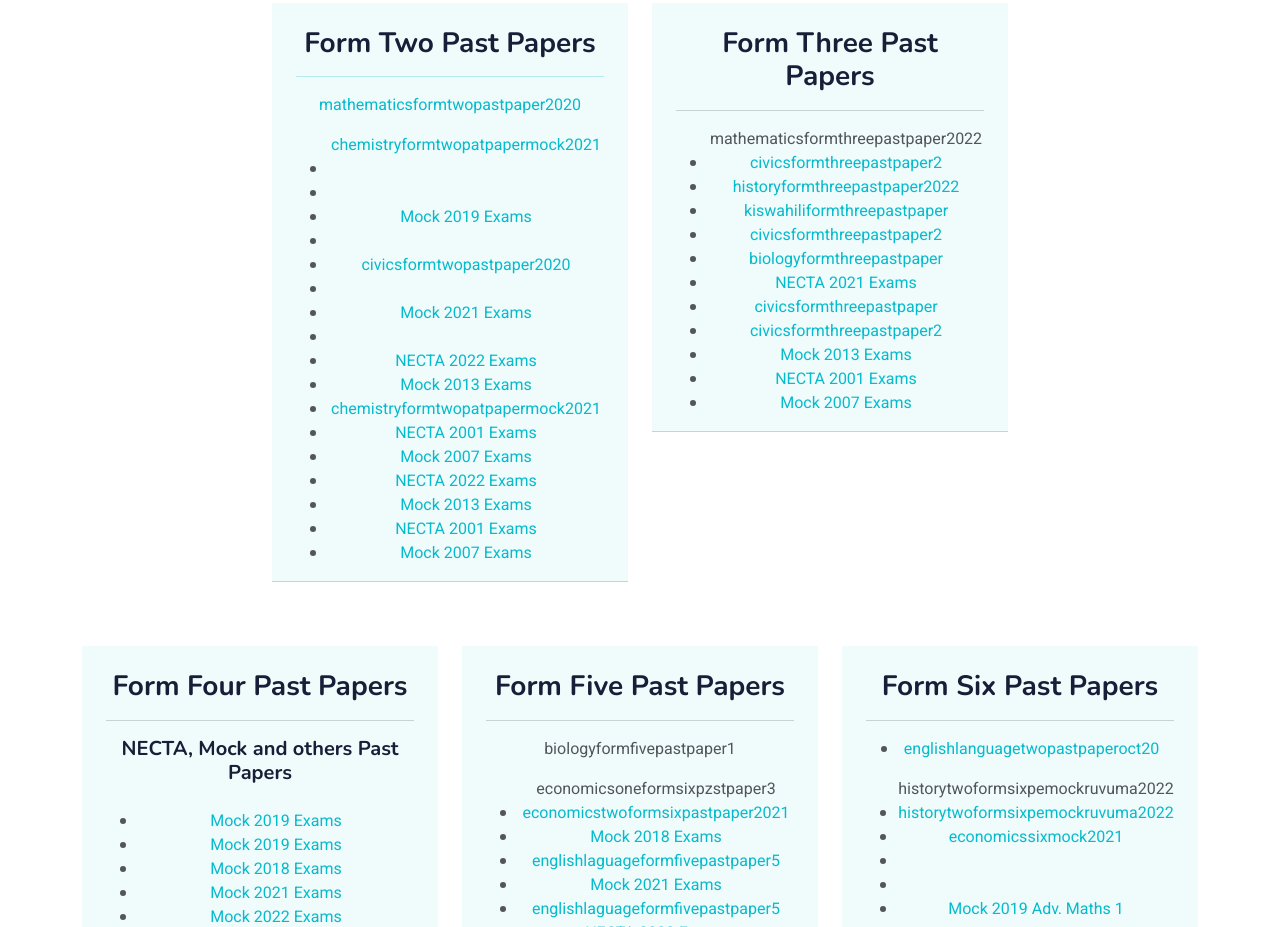
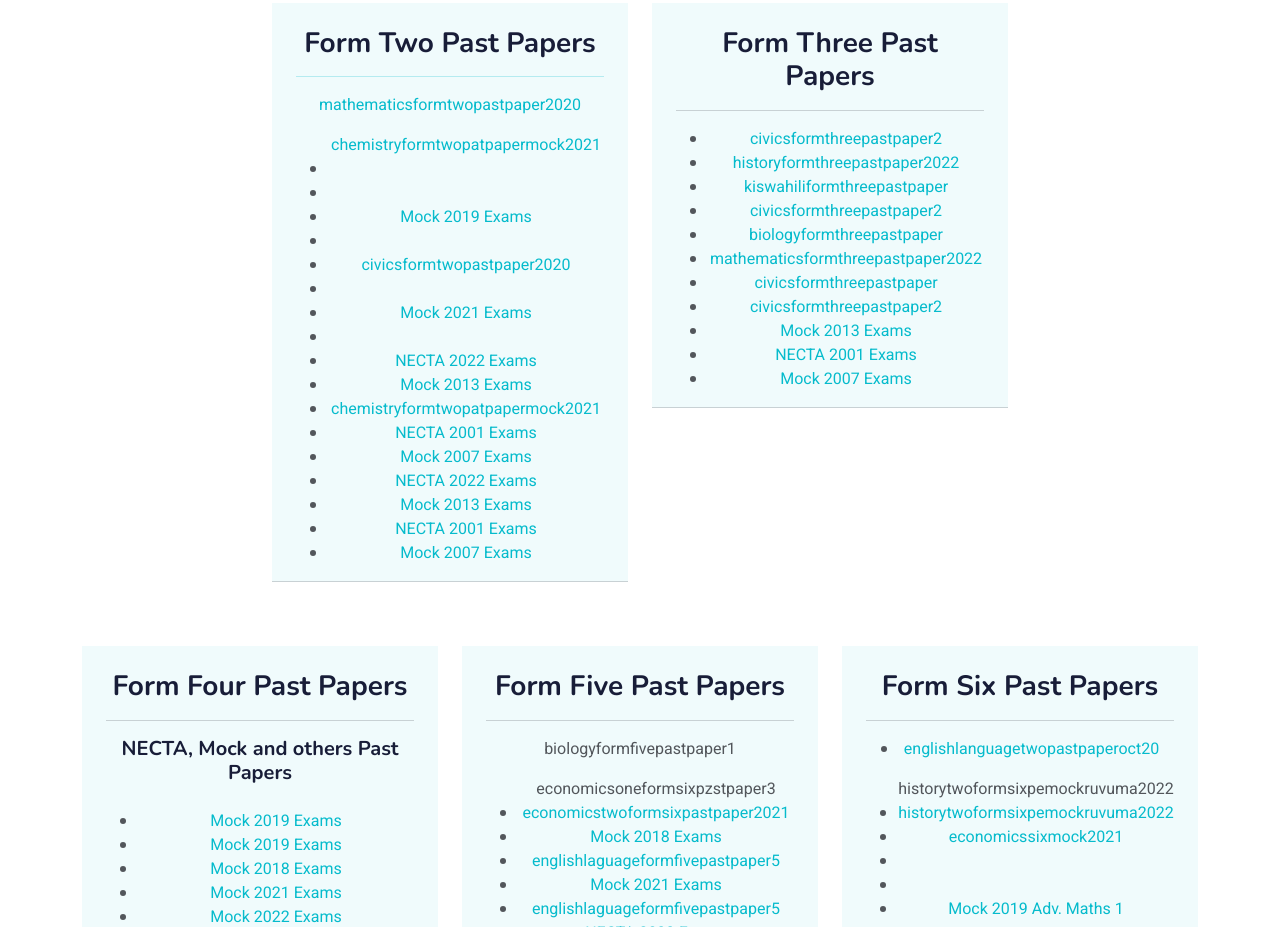
Before and after one commit to jmapunda/elearning, a plain HTML site: page pastpapers.html in a window 1280 px wide. Shown: the part 1279-2206 px from the top of the page. Drawn offline with nearby package versions, Linux system fonts and the light colour scheme.

Commit message:
Update pastpapers.html

```diff
--- a/pastpapers.html
+++ b/pastpapers.html
@@ -179,14 +179,14 @@
                             <h3 class="mb-0">Form Three Past Papers</h3>
                             <hr>
 
-                        <p><ul>mathematicsformthreepastpaper2022
+                        <p><ul>
 
 <li><a href="civicsformthreepastpaper2.pdf">civicsformthreepastpaper2</a></li>
 <li><a href="historyformthreepastpaper2022.pdf">historyformthreepastpaper2022</a></li>
 <li><a href="kiswahiliformthreepastpaper.pdf">kiswahiliformthreepastpaper</a></li>
 <li><a href="civicsformthreepastpaper2.pdf">civicsformthreepastpaper2</a></li>
 <li><a href="biologyformthreepastpaper.pdf">biologyformthreepastpaper</a></li>
-<li><a href="cyber.pdf">NECTA 2021 Exams</a></li>
+<li><a href="mathematicsformthreepastpaper2022.pdf">mathematicsformthreepastpaper2022</a></li>
 <li><a href="civicsformthreepastpaper.pdf">civicsformthreepastpaper</a></li>
 <li><a href="civicsformthreepastpaper2.pdf">civicsformthreepastpaper2</a></li>
 <li><a href="cyber.pdf">Mock 2013 Exams</a></li>
```
